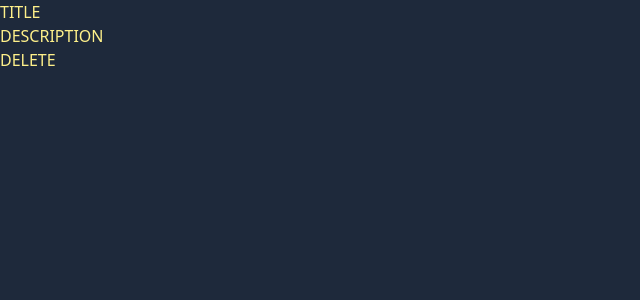
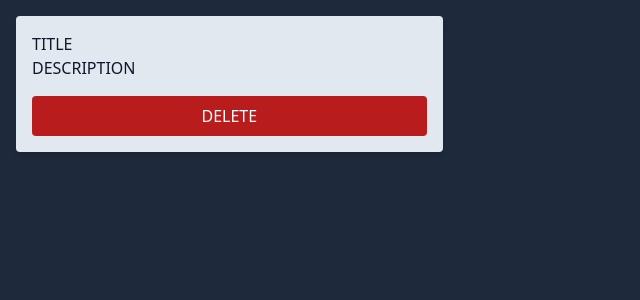
Before and after one commit to SmackSmash/react-ts-basics, a React (Vite) app: page / in a window 1280 px wide. Shown: the top 300 px of the page, without its empty margins (0-640 px from the left). Built offline with nearby package versions, Linux system fonts and the light colour scheme.

Commit message:
A little styling

```diff
--- a/src/components/CourseGoal.tsx
+++ b/src/components/CourseGoal.tsx
@@ -1,11 +1,13 @@
 const CourseGoal = () => {
   return (
-    <article>
-      <div>
+    <article className='bg-slate-200 rounded shadow-md m-4 p-4 w-1/3'>
+      <div className='text-slate-900'>
         <h2>TITLE</h2>
         <p>DESCRIPTION</p>
       </div>
-      <button>DELETE</button>
+      <button className='bg-red-700 text-white rounded py-2 px-5 w-full mt-4 pointer hover:bg-red-600'>
+        DELETE
+      </button>
     </article>
   );
 };
```
